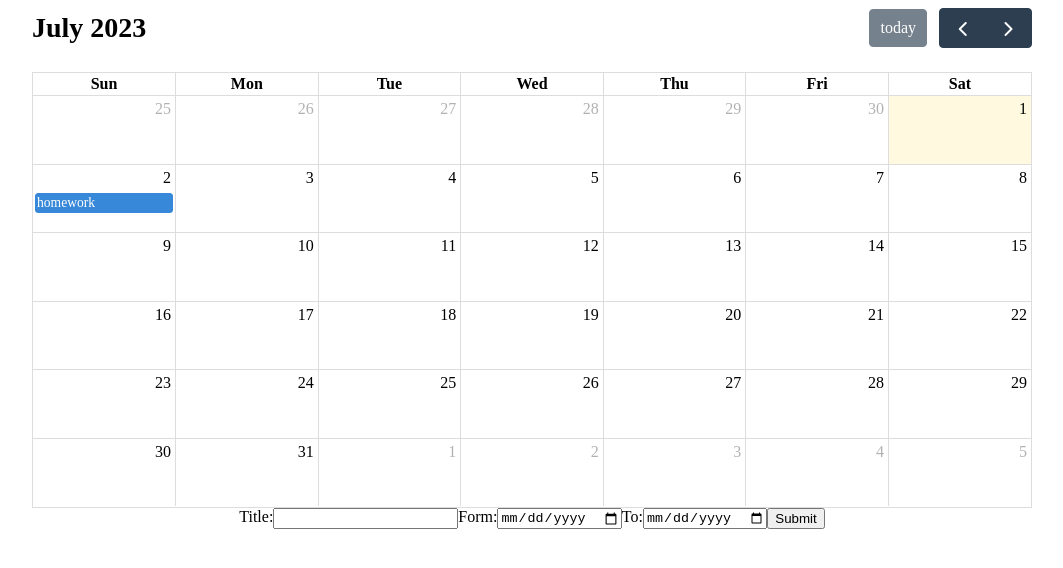
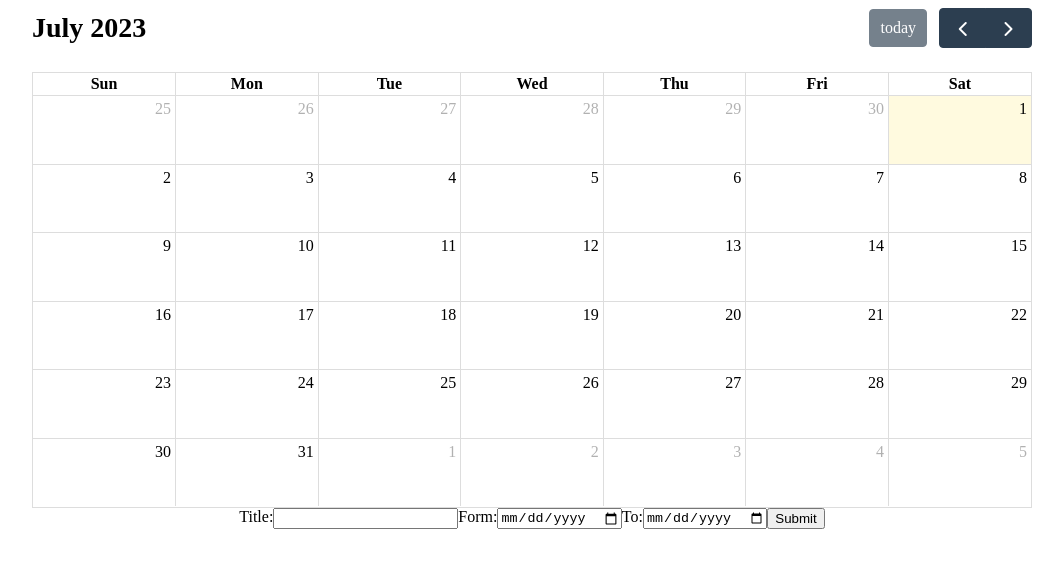
Before and after one commit to nyang5504/Student-Central, a React (Create React App) app in the folder student-central/: page /schedule in a window 1280 px wide. Shown: the top 568 px of the page, without its empty margins (108-1171 px from the left). Built offline with nearby package versions, Linux system fonts and the light colour scheme.

Commit message:
add event to calendar

```diff
--- a/student-central/src/components/EventForm.js
+++ b/student-central/src/components/EventForm.js
@@ -4,9 +4,19 @@ import "../styles/EventForm.css"
 import FullCalendar from '@fullcalendar/react';
 import dayGridPlugin from '@fullcalendar/daygrid';
 
-const EventForm = () => {
+const EventForm = (props) => {
+
+    const OrganizeAddEvent = (e) =>{
+        e.preventDefault();
+        const a_event = new Object();
+        a_event.title = e.target.title.value;
+        a_event.start = e.target.from.value;
+        a_event.end = e.target.to.value;
+        props.addEvent(a_event);
+    }
+
     return (
-        <form id="addevent">
+        <form id="addevent" onSubmit={OrganizeAddEvent}>
             <label htmlFor='title'>Title:</label>
             <input type='text' required id="title"/>
 
--- a/student-central/src/components/Schedule.js
+++ b/student-central/src/components/Schedule.js
@@ -1,17 +1,16 @@
 import React from 'react';
-
 
 import FullCalendar from '@fullcalendar/react';
 import dayGridPlugin from '@fullcalendar/daygrid';
 import "../styles/Schedule.css"
 
-const Schedule = () => {
+const Schedule = (props) => {
     return (
         <FullCalendar
             plugins={[dayGridPlugin]}
             initialView='dayGridMonth'
             events={[
-                {title: "homework", date: '2023-07-02'},
+                props.myEvents
             ]}
         />
     );
--- a/student-central/src/components/Schedulepage.js
+++ b/student-central/src/components/Schedulepage.js
@@ -1,14 +1,18 @@
 import React from 'react';
+import { useState } from 'react';
 import '../styles/Schedulepage.css';
 import NavBar from './NavBar'
 import Schedule from './Schedule';
 import EventForm from './EventForm';
 
 const SchedulePage = () => {
+
+    const [events, setEvents] = useState([]);
+
     return (
         <div className="schedulepage-container">
-            <Schedule/>
-            <EventForm/>
+            <Schedule myEvents={events}/>
+            <EventForm addEvent={setEvents}/>
         </div>
     );
 };
```
